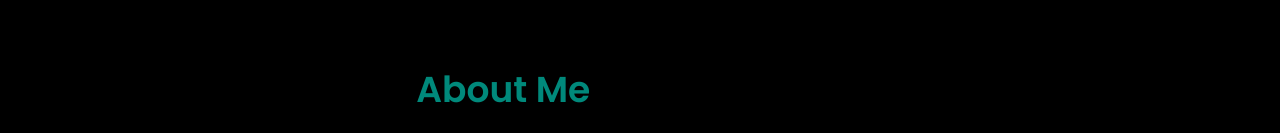
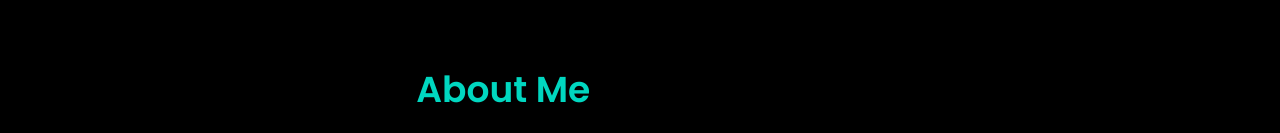
Before and after one commit to ishita1432/Portfolio, a React (Vite) app in the folder my_portfolio/: page / in a window 1280 px wide. Shown: the part 770-903 px from the top of the page. Built offline with nearby package versions, Linux system fonts and the light colour scheme.

Commit message:
committed

```diff
--- a/my_portfolio/src/components/About.jsx
+++ b/my_portfolio/src/components/About.jsx
@@ -5,7 +5,7 @@ const About = () => {
     <div id="about" className="container mx-auto  pt-10 lg:pt-40 text-justify overflow-hidden">
       <div className="flex flex-col-reverse items-center  md:flex-row lg:ps-40">
         <div className="md:w-5/6 md:pr-8 mx-auto md:mx-15 p-5">
-          <h2 className="text-2xl md:text-4xl font-bold text-center text-no-change text-accent mb-5">About Me</h2>
+          <h2 className="text-2xl md:text-4xl font-bold text-center  text-accent mb-5">About Me</h2>
           <p className="text-lg text-white ">
 I'm Ishita Sharma – a tech enthusiast with a knack for making computers do cool stuff. I'm your go-to person for all things machine learning and web development. When I'm not training AI models, I'm busy building sleek websites with React.js and Tailwind CSS. 💻 I'm decent in data structures and algorithms, adding a touch of practicality to my coding adventures. 🚀</p>
 
@@ -13,7 +13,7 @@ I'm Ishita Sharma – a tech enthusiast with a knack for making computers do coo
           </p>
         </div>
         <div className="md:w-1/2 mt-8 mb-3 md:mb-0 md:mt-0 lg:ps-10 ">
-          <div className="w-40 h-40 rounded-full text-no-change bg-teal-500 overflow-hidden ">
+          <div className="w-40 h-40 rounded-full  bg-teal-500 overflow-hidden ">
             <img src="ishi_bitmoji.png" alt="My Image" className="object-cover w-full h-full" />
           </div>
         </div>
--- a/my_portfolio/src/components/Contact.jsx
+++ b/my_portfolio/src/components/Contact.jsx
@@ -42,7 +42,7 @@ const Contact = () => {
     setFormData({ name: "", email: "", message: "" });
   };
   return (
-    <div className="md:px-10 px-7 my-10 text-no-change" id="contact">
+    <div className="md:px-10 px-7 my-10 " id="contact">
       <div className="flex flex-col md:flex-row">
         {/* text and icons */}
         <div className="md:w-1/2">
--- a/my_portfolio/src/index.css
+++ b/my_portfolio/src/index.css
@@ -32,7 +32,3 @@ body {
    60% { transform: rotate( 0.0deg) }  /* Reset for the last half to pause */
   100% { transform: rotate( 0.0deg) }
 }
-
-.text-no-change {
-  color: #00897B !important;
-}
```
